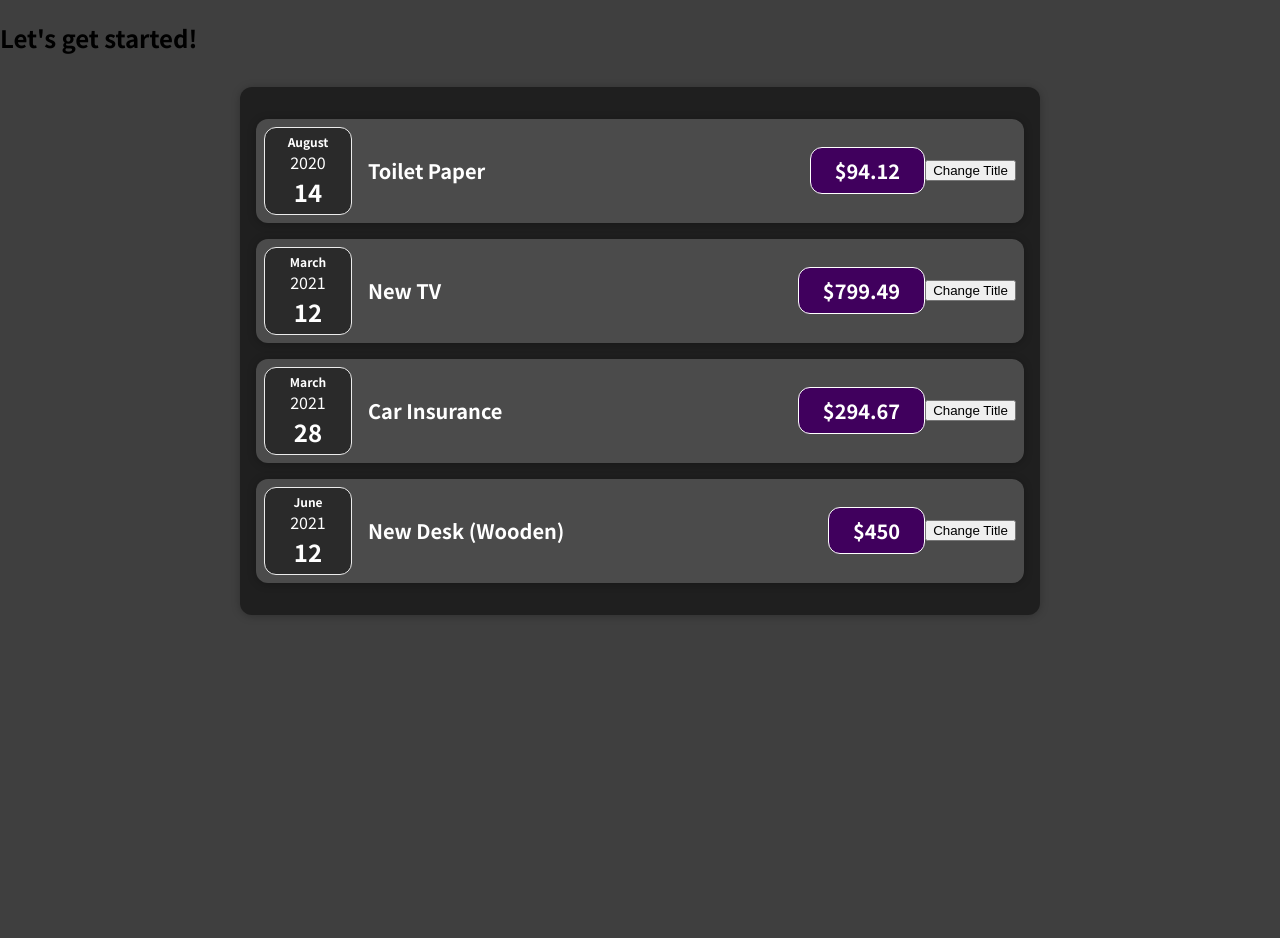
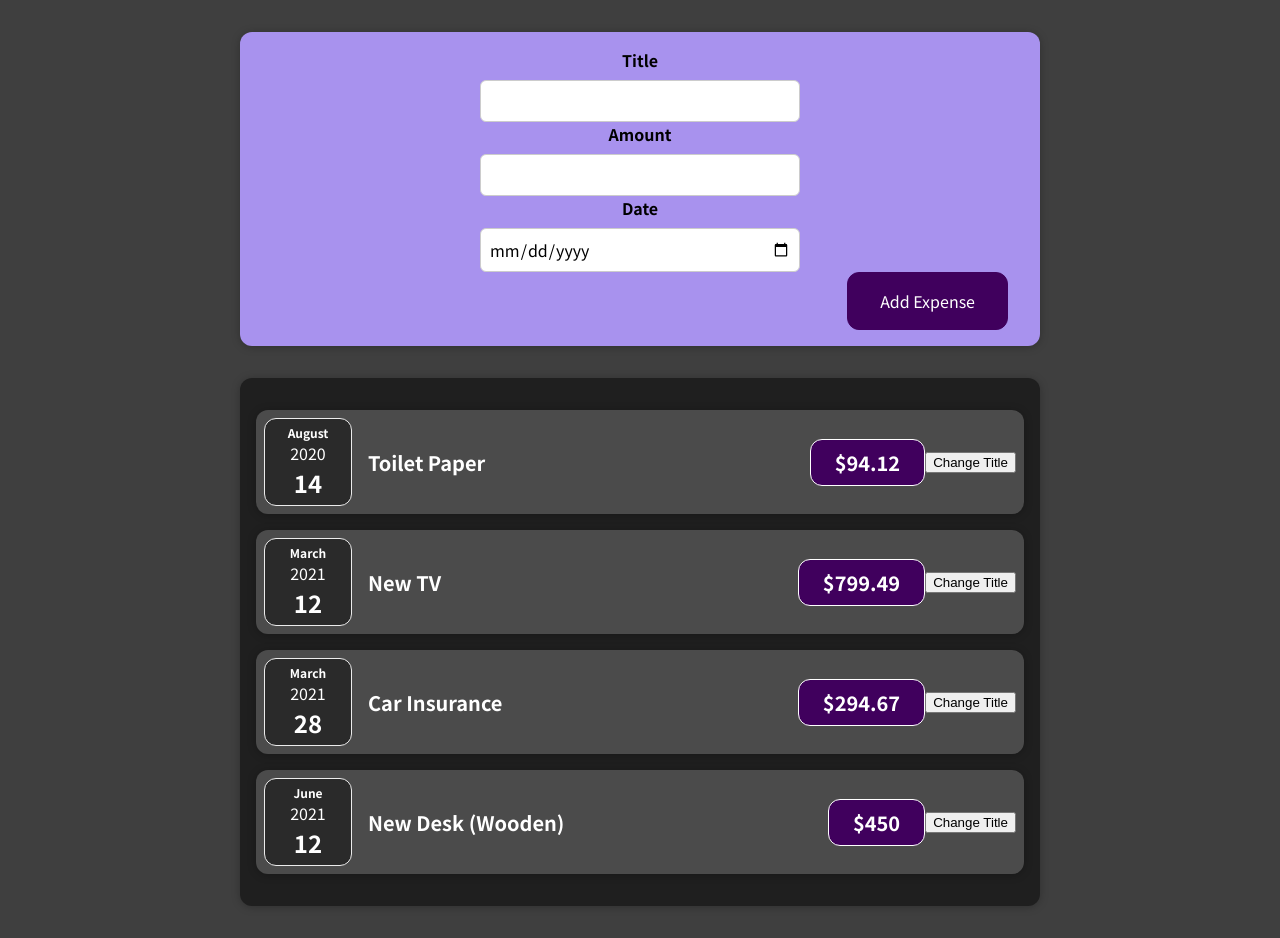
Before and after one commit to EnesDemirtas/ExpenseTracker, a React (Create React App) app: page / in a window 1280 px wide. Before the commit the page ends 800 px from the top, so only its background shows below. Built offline with nearby package versions, Linux system fonts and the light colour scheme.

Commit message:
Add NewExpense form component

```diff
--- a/src/App.js
+++ b/src/App.js
@@ -1,4 +1,5 @@
 import Expenses from "./components/Expenses/Expenses";
+import NewExpense from "./components/NewExpense/NewExpense";
 
 function App() {
   const expenses = [
@@ -25,7 +26,7 @@
 
   return (
     <div>
-      <h2>Let's get started!</h2>
+      <NewExpense />
       <Expenses items={expenses} />
     </div>
   );
--- a/src/components/Expenses/ExpenseItem.js
+++ b/src/components/Expenses/ExpenseItem.js
@@ -1,4 +1,4 @@
-import React, { useState } from "react";
+import { useState } from "react";
 
 import ExpenseDate from "./ExpenseDate";
 import Card from "../UI/Card";
--- /dev/null
+++ b/src/components/NewExpense/ExpenseForm.css
@@ -0,0 +1,26 @@
+.new-expense__controls {
+  display: flex;
+  flex-wrap: wrap;
+  gap: 1rem;
+  margin-bottom: 1rem;
+  text-align: left;
+}
+
+.new-expense__control label {
+  font-weight: bold;
+  margin-bottom: 0.5rem;
+  display: block;
+}
+
+.new-expense__control input {
+  font: inherit;
+  padding: 0.5rem;
+  border-radius: 6px;
+  border: 1px solid #ccc;
+  width: 20rem;
+  max-width: 100%;
+}
+
+.new-expense__actions {
+  text-align: right;
+}
--- /dev/null
+++ b/src/components/NewExpense/ExpenseForm.js
@@ -0,0 +1,27 @@
+import "./ExpenseForm.css";
+
+const ExpenseForm = () => {
+  return (
+    <form>
+      <div className="new-expense__controller">
+        <div className="new-expense__control">
+          <label>Title</label>
+          <input type="text" />
+        </div>
+        <div className="new-expense__control">
+          <label>Amount</label>
+          <input type="number" min="0.01" step="0.01" />
+        </div>
+        <div className="new-expense__control">
+          <label>Date</label>
+          <input type="date" min="2020-01-01" max="2023-12-31" />
+        </div>
+      </div>
+      <div className="new-expense__actions">
+        <button type="submit">Add Expense</button>
+      </div>
+    </form>
+  );
+};
+
+export default ExpenseForm;
--- /dev/null
+++ b/src/components/NewExpense/NewExpense.css
@@ -0,0 +1,38 @@
+.new-expense {
+  background-color: #a892ee;
+  padding: 1rem;
+  margin: 2rem auto;
+  width: 50rem;
+  max-width: 95%;
+  border-radius: 12px;
+  text-align: center;
+  box-shadow: 0 1px 8px rgba(0, 0, 0, 0.25);
+}
+
+.new-expense button {
+  font: inherit;
+  cursor: pointer;
+  padding: 1rem 2rem;
+  border: 1px solid #40005d;
+  background-color: #40005d;
+  color: white;
+  border-radius: 12px;
+  margin-right: 1rem;
+}
+
+.new-expense button:hover,
+.new-expense button:active {
+  background-color: #510674;
+  border-color: #510674;
+}
+
+.new-expense button.alternative {
+  color: #220131;
+  border-color: transparent;
+  background-color: transparent;
+}
+
+.new-expense button.alternative:hover,
+.new-expense button.alternative:active {
+  background-color: #ddb3f8;
+}
--- /dev/null
+++ b/src/components/NewExpense/NewExpense.js
@@ -0,0 +1,13 @@
+import ExpenseForm from "./ExpenseForm";
+
+import "./NewExpense.css";
+
+const NewExpense = () => {
+  return (
+    <div className="new-expense">
+      <ExpenseForm />
+    </div>
+  );
+};
+
+export default NewExpense;
```
